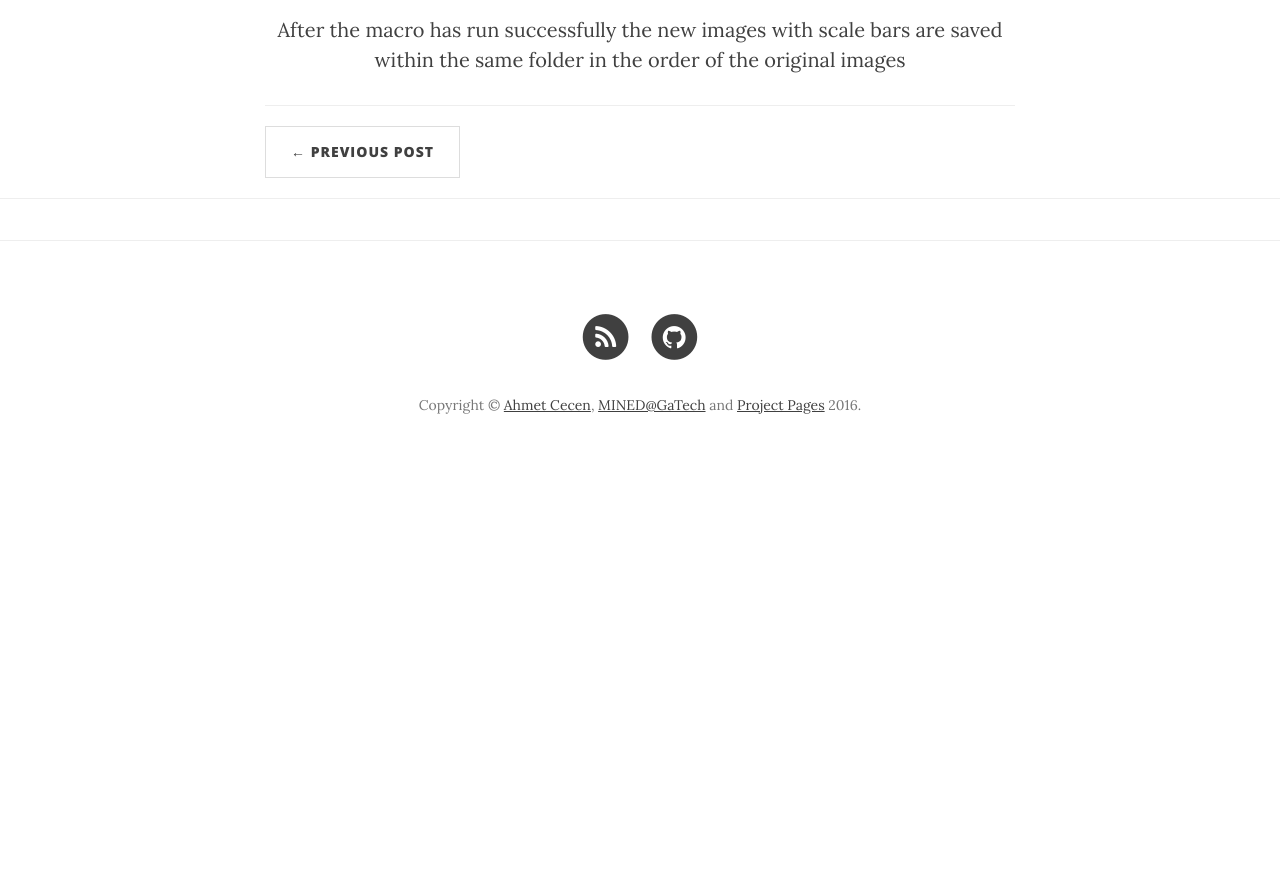
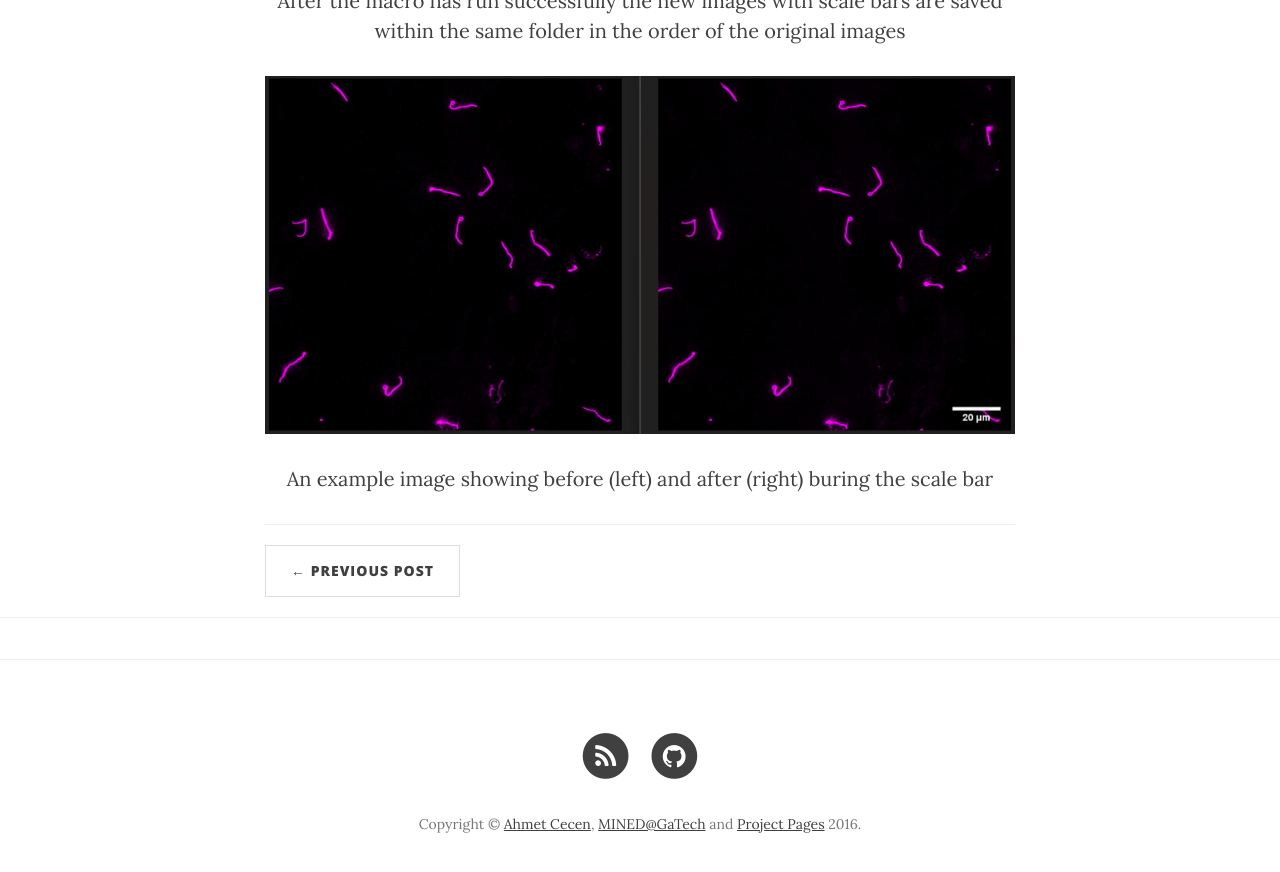
Before and after one commit to vignesharavind/vignesharavind.github.io, a Jekyll site: the page built from _posts/2024-08-01-Fiji-Batch-Processing.markdown, in a window 1280 px wide and 900 px high, scrolled down 5974 px. Shown: the top 872 px of the window. Built offline with Jekyll 4.4.1, drawn with Linux system fonts in a browser that asks for light colours; nearby versions of some CDN libraries; comment, search, counter and statistics services are not loaded; before the commit the page ends 6455 px from its top, so only the background shows below that; some of the changed text lies outside the part shown.

Commit message:
Update 2024-08-01-Fiji-Batch-Processing.markdown

```diff
--- a/_posts/2024-08-01-Fiji-Batch-Processing.markdown
+++ b/_posts/2024-08-01-Fiji-Batch-Processing.markdown
@@ -23,7 +23,7 @@
 ## {{ page.title }}
 <hr>
 #### {{ page.author }}
-#### {{ page.date | date: "%I %M %p ,%a, %b %d %Y"}}
+
 ## Introduction
 Fiji (Fiji Is Just ImageJ) is an Image J software specifically with plugins for scientific image analysis initially developed by Wayne Rasband while other additional developers also made significant contributions to the accessorial plugins that complement the main software.
 
@@ -69,3 +69,6 @@
 
 ![Frame](/img/Fiji/Figc.jpg)
 <p align="center">After the macro has run successfully the new images with scale bars are saved within the same folder in the order of the original images</p>
+
+![Frame](/img/Fiji/Figd.jpg)
+<p align="center">An example image showing before (left) and after (right) buring the scale bar</p>
```
